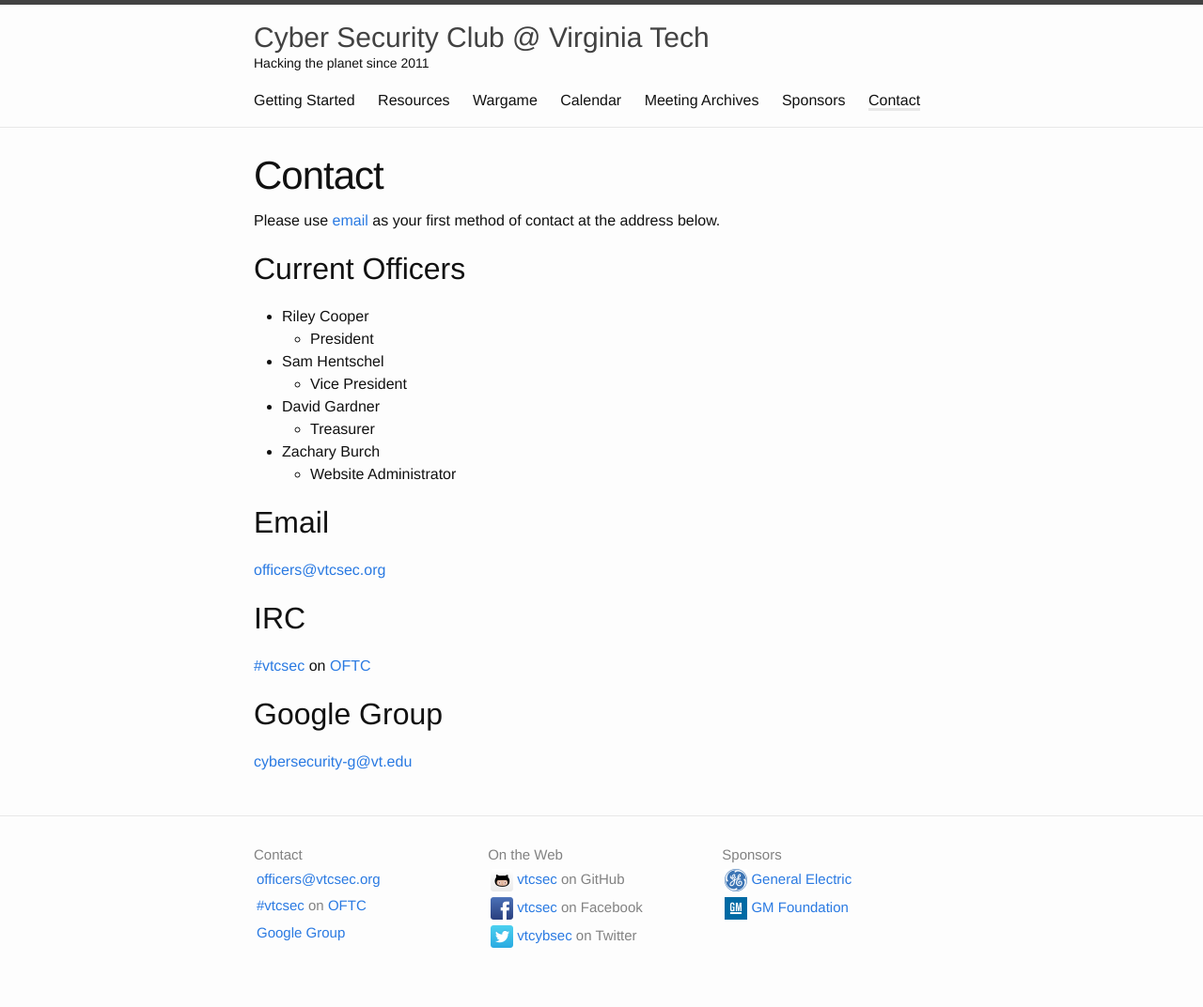
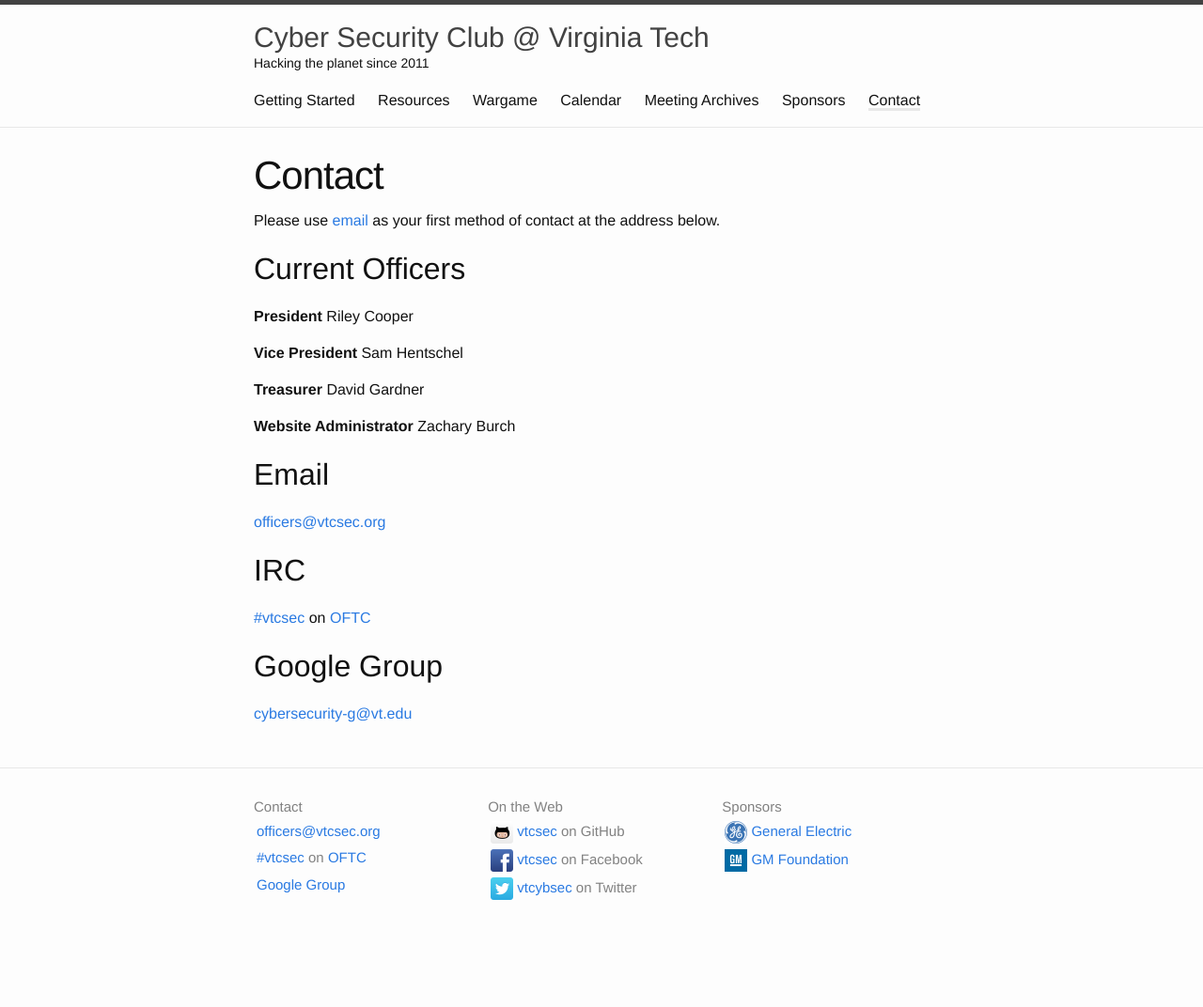
Before and after one commit to VTCSec/vtcsec.org, a Jekyll site: the page built from contact.md, in a window 1280 px wide. Shown: the whole page at 94% size. Built offline with Jekyll 4.4.1, drawn with Linux system fonts in a browser that asks for light colours; after the commit the page ends 1021 px from its top, so only the background shows below that.

Commit message:
Update contact.md

```diff
--- a/contact.md
+++ b/contact.md
@@ -8,8 +8,8 @@ Please use [email][officers@] as your first method of contact at the address bel
 
 ## Current Officers
 {% for officer in site.data.officers %}
-  - {{ officer.name }}
-       - {{ officer.position }}
+**{{ officer.position }}**
+    {{ officer.name }}
 {% endfor %}
 
 ## Email
```
